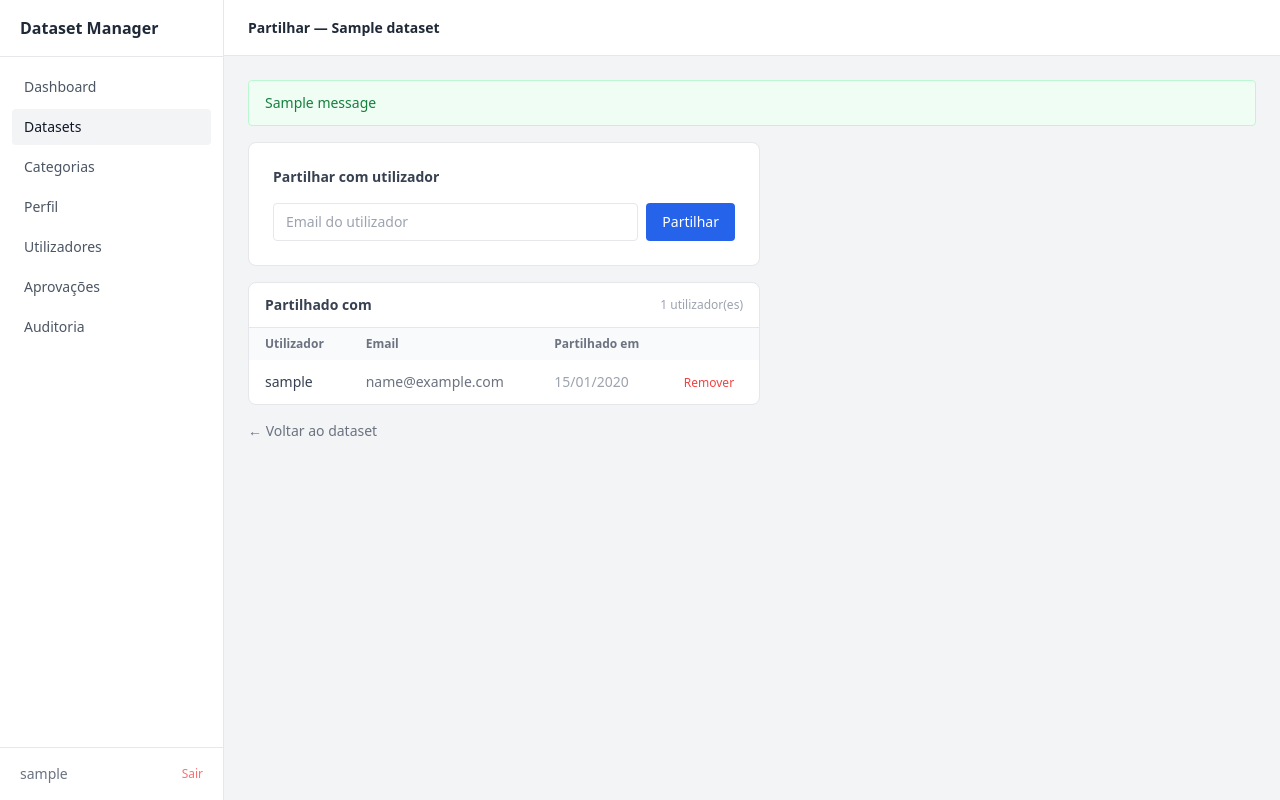
After one commit to Moonphaase/estagio, a Django app: page /datasets/1/partilhar/ in a window 1280 px wide. The commit adds this page. Run offline with Django 5.2, Linux system fonts and the light colour scheme; a user stored in the database is signed in; tables that the repository leaves empty hold one stand-in row (values such as "Sample post"); one stand-in notice (Sample message) is shown; parts of the project's set-up code (start-up, migrations or seed data) failed here and were passed over; some libraries are stand-ins or nearby versions.

Commit message:
ja nao me lembro mas funciona

```diff
--- a/datasets/models.py
+++ b/datasets/models.py
@@ -21,7 +21,7 @@ def validate_file_extension(value):
 
 def validate_file_size(value):
     from django.core.exceptions import ValidationError
-    max_size = 500 * 1024 * 1024  # 500 MB
+    max_size = 500 * 1024 * 1024
     if value.size > max_size:
         raise ValidationError("O ficheiro não pode exceder 500 MB.")
 
@@ -38,10 +38,10 @@ class Dataset(models.Model):
         INTERNAL = "internal", "Interno"
 
     class Status(models.TextChoices):
-       DRAFT     = "draft",     "Rascunho"
-    PENDING   = "pending",   "Pendente"
-    PUBLISHED = "published", "Publicado"
-    ARCHIVED  = "archived",  "Arquivado"
+        DRAFT     = "draft",     "Rascunho"
+        PENDING   = "pending",   "Pendente"
+        PUBLISHED = "published", "Publicado"
+        ARCHIVED  = "archived",  "Arquivado"
 
     name        = models.CharField(max_length=255)
     description = models.TextField(blank=True)
@@ -176,8 +176,6 @@ class Comment(models.Model):
         return f"Comentário de {self.author} em {self.dataset.name}"
 
 
-# --- Registo de downloads ---
-
 class DownloadLog(models.Model):
     dataset       = models.ForeignKey(
         Dataset, on_delete=models.CASCADE, related_name="download_logs"
@@ -205,8 +203,6 @@ class DownloadLog(models.Model):
     def __str__(self):
         return f"Download de {self.dataset.name} em {self.downloaded_at:%Y-%m-%d %H:%M}"
 
-
-# --- NOVO: Auditoria de alteracoes ---
 
 class AuditLog(models.Model):
     class Action(models.TextChoices):
@@ -244,3 +240,27 @@ class AuditLog(models.Model):
 
     def __str__(self):
         return f"[{self.timestamp:%Y-%m-%d %H:%M}] {self.user} - {self.get_action_display()} {self.get_resource_display()} #{self.resource_id}"
+
+
+class DatasetShare(models.Model):
+    dataset    = models.ForeignKey(
+        Dataset, on_delete=models.CASCADE, related_name="shares"
+    )
+    shared_with = models.ForeignKey(
+        settings.AUTH_USER_MODEL, on_delete=models.CASCADE,
+        related_name="shared_datasets"
+    )
+    shared_by  = models.ForeignKey(
+        settings.AUTH_USER_MODEL, on_delete=models.CASCADE,
+        related_name="dataset_shares_made"
+    )
+    created_at = models.DateTimeField(auto_now_add=True)
+
+    class Meta:
+        verbose_name = "Partilha de Dataset"
+        verbose_name_plural = "Partilhas de Dataset"
+        unique_together = [("dataset", "shared_with")]
+        ordering = ["-created_at"]
+
+    def __str__(self):
+        return f"{self.dataset.name} partilhado com {self.shared_with}"
--- a/frontend/templates/frontend/dataset_detail.html
+++ b/frontend/templates/frontend/dataset_detail.html
@@ -6,6 +6,9 @@
 
 {% block navbar_actions %}
     {% if is_owner %}
+    <a href="/datasets/{{ dataset.id }}/partilhar/" class="text-xs border border-gray-200 text-gray-600 px-3 py-1.5 rounded hover:bg-gray-50">
+        Partilhar
+    </a>
     <a href="/datasets/{{ dataset.id }}/stats/" class="text-xs border border-gray-200 text-gray-600 px-3 py-1.5 rounded hover:bg-gray-50">
         Estatísticas
     </a>
@@ -41,6 +44,7 @@
             <span class="text-xs px-2 py-0.5 rounded
                 {% if dataset.status == 'published' %}bg-blue-100 text-blue-700
                 {% elif dataset.status == 'draft' %}bg-gray-100 text-gray-600
+                {% elif dataset.status == 'pending' %}bg-yellow-100 text-yellow-700
                 {% else %}bg-orange-100 text-orange-700{% endif %}">
                 {{ dataset.get_status_display }}
             </span>
--- /dev/null
+++ b/frontend/templates/frontend/dataset_share.html
@@ -0,0 +1,74 @@
+{% extends "frontend/base.html" %}
+
+{% block title %}Partilhar Dataset{% endblock %}
+{% block page_title %}Partilhar — {{ dataset.name }}{% endblock %}
+{% block nav_datasets %}bg-gray-100 font-medium text-gray-900{% endblock %}
+
+{% block content %}
+
+{% if messages %}
+    {% for message in messages %}
+        <div class="mb-4 px-4 py-3 rounded text-sm {% if message.tags == 'error' %}bg-red-50 text-red-700 border border-red-200{% else %}bg-green-50 text-green-700 border border-green-200{% endif %}">
+            {{ message }}
+        </div>
+    {% endfor %}
+{% endif %}
+
+<div class="max-w-lg space-y-4">
+
+    <!-- Formulário para adicionar partilha -->
+    <div class="bg-white rounded-lg border border-gray-200 p-6">
+        <h2 class="text-sm font-semibold text-gray-700 mb-4">Partilhar com utilizador</h2>
+        <form method="post">
+            {% csrf_token %}
+            <div class="flex gap-2">
+                <input type="email" name="email" placeholder="Email do utilizador"
+                    class="flex-1 text-sm border border-gray-200 rounded px-3 py-2 focus:outline-none focus:border-blue-400" required>
+                <button type="submit" class="bg-blue-600 text-white text-sm px-4 py-2 rounded hover:bg-blue-700">
+                    Partilhar
+                </button>
+            </div>
+        </form>
+    </div>
+
+    <!-- Lista de partilhas actuais -->
+    <div class="bg-white rounded-lg border border-gray-200 overflow-hidden">
+        <div class="px-4 py-3 border-b border-gray-200 flex items-center justify-between">
+            <h2 class="text-sm font-semibold text-gray-700">Partilhado com</h2>
+            <span class="text-xs text-gray-400">{{ shares|length }} utilizador(es)</span>
+        </div>
+        <table class="w-full text-sm">
+            <thead class="bg-gray-50 text-xs text-gray-500">
+                <tr>
+                    <th class="px-4 py-2 text-left">Utilizador</th>
+                    <th class="px-4 py-2 text-left">Email</th>
+                    <th class="px-4 py-2 text-left">Partilhado em</th>
+                    <th class="px-4 py-2 text-left"></th>
+                </tr>
+            </thead>
+            <tbody class="divide-y divide-gray-100">
+                {% for share in shares %}
+                <tr>
+                    <td class="px-4 py-3 text-gray-700">{{ share.shared_with.username }}</td>
+                    <td class="px-4 py-3 text-gray-500">{{ share.shared_with.email }}</td>
+                    <td class="px-4 py-3 text-gray-400">{{ share.created_at|date:"d/m/Y" }}</td>
+                    <td class="px-4 py-3">
+                        <form method="post" action="/datasets/{{ dataset.id }}/partilhar/{{ share.id }}/remover/" onsubmit="return confirm('Remover partilha?')">
+                            {% csrf_token %}
+                            <button type="submit" class="text-xs text-red-500 hover:underline">Remover</button>
+                        </form>
+                    </td>
+                </tr>
+                {% empty %}
+                <tr>
+                    <td colspan="4" class="px-4 py-6 text-center text-gray-400">Ainda não partilhado com ninguém.</td>
+                </tr>
+                {% endfor %}
+            </tbody>
+        </table>
+    </div>
+
+    <a href="/datasets/{{ dataset.id }}/" class="block text-sm text-gray-500 hover:underline">← Voltar ao dataset</a>
+</div>
+
+{% endblock %}
--- a/frontend/urls.py
+++ b/frontend/urls.py
@@ -27,6 +27,8 @@ urlpatterns = [
     path('aprovacoes/', views.aprovacoes, name='aprovacoes'),
     path('datasets/<int:id>/submeter/', views.dataset_submit, name='dataset_submit'),
     path('datasets/<int:id>/aprovar/', views.dataset_approve, name='dataset_approve'),
+    path('datasets/<int:id>/partilhar/', views.dataset_share, name='dataset_share'),
+    path('datasets/<int:id>/partilhar/<int:share_id>/remover/', views.dataset_share_remove, name='dataset_share_remove'),
     path('datasets/<int:id>/rejeitar/', views.dataset_reject, name='dataset_reject'),
     path('datasets/<int:id>/versions/<int:version_id>/download/', views.version_download, name='version_download'),
 ]
--- a/frontend/views.py
+++ b/frontend/views.py
@@ -618,3 +618,102 @@ def aprovacoes(request):
         return redirect('dashboard')
     pendentes = Dataset.objects.filter(status='pending').order_by('-created_at')
     return render(request, 'frontend/aprovacoes.html', {'pendentes': pendentes})
+@login_required
+def dataset_share(request, id):
+    dataset = get_object_or_404(Dataset, id=id)
+
+    if dataset.owner != request.user and not request.user.is_staff:
+        messages.error(request, 'Não tens permissão para partilhar este dataset.')
+        return redirect('dataset_detail', dataset.id)
+
+    from django.contrib.auth import get_user_model
+    from datasets.models import DatasetShare
+    User = get_user_model()
+
+    if request.method == 'POST':
+        email = request.POST.get('email', '').strip()
+        try:
+            user_to_share = User.objects.get(email=email)
+            if user_to_share == dataset.owner:
+                messages.error(request, 'Não podes partilhar o dataset contigo próprio.')
+            elif DatasetShare.objects.filter(dataset=dataset, shared_with=user_to_share).exists():
+                messages.error(request, f'O dataset já está partilhado com {email}.')
+            else:
+                DatasetShare.objects.create(
+                    dataset=dataset,
+                    shared_with=user_to_share,
+                    shared_by=request.user
+                )
+                messages.success(request, f'Dataset partilhado com {email}.')
+        except User.DoesNotExist:
+            messages.error(request, f'Não existe nenhum utilizador com o email {email}.')
+
+    shares = DatasetShare.objects.filter(dataset=dataset).select_related('shared_with')
+    return render(request, 'frontend/dataset_share.html', {
+        'dataset': dataset,
+        'shares': shares,
+    })
+
+
+@login_required
+def dataset_share_remove(request, id, share_id):
+    from datasets.models import DatasetShare
+    dataset = get_object_or_404(Dataset, id=id)
+
+    if dataset.owner != request.user and not request.user.is_staff:
+        messages.error(request, 'Não tens permissão.')
+        return redirect('dataset_detail', dataset.id)
+
+    if request.method == 'POST':
+        share = get_object_or_404(DatasetShare, id=share_id, dataset=dataset)
+        share.delete()
+        messages.success(request, 'Partilha removida.')
+
+    return redirect('dataset_share', dataset.id)
+
+@login_required
+def dataset_detail(request, id):
+    import csv
+    import io
+    from datasets.models import DatasetShare
+    dataset = get_object_or_404(Dataset, id=id)
+
+    # Verificar acesso
+    has_share = DatasetShare.objects.filter(dataset=dataset, shared_with=request.user).exists()
+    if dataset.visibility == 'private' and dataset.owner != request.user and not request.user.is_staff and not has_share:
+        messages.error(request, 'Não tens permissão para ver este dataset.')
+        return redirect('datasets')
+
+    versions = DatasetVersion.objects.filter(dataset=dataset).order_by('-created_at')
+    is_owner = dataset.owner == request.user
+
+    tags = []
+    if hasattr(dataset, 'metadata') and dataset.metadata:
+        tags = dataset.metadata.tags or []
+
+    csv_headers = []
+    csv_rows = []
+    latest = versions.filter(is_latest=True).first()
+    if latest and latest.file_type == 'csv':
+        try:
+            with latest.file.open('r') as f:
+                content = f.read()
+                if isinstance(content, bytes):
+                    content = content.decode('utf-8', errors='replace')
+                reader = csv.reader(io.StringIO(content))
+                rows = list(reader)
+                if rows:
+                    csv_headers = rows[0]
+                    csv_rows = rows[1:6]
+        except Exception:
+            pass
+
+    return render(request, 'frontend/dataset_detail.html', {
+        'dataset': dataset,
+        'versions': versions,
+        'is_owner': is_owner,
+        'tags': tags,
+        'comments': [],
+        'csv_headers': csv_headers,
+        'csv_rows': csv_rows,
+    })
```
Also changed, not shown: datasets/migrations/0007_alter_dataset_status_datasetshare.py (added). Lines whose indentation alone changed are shown as unchanged.
